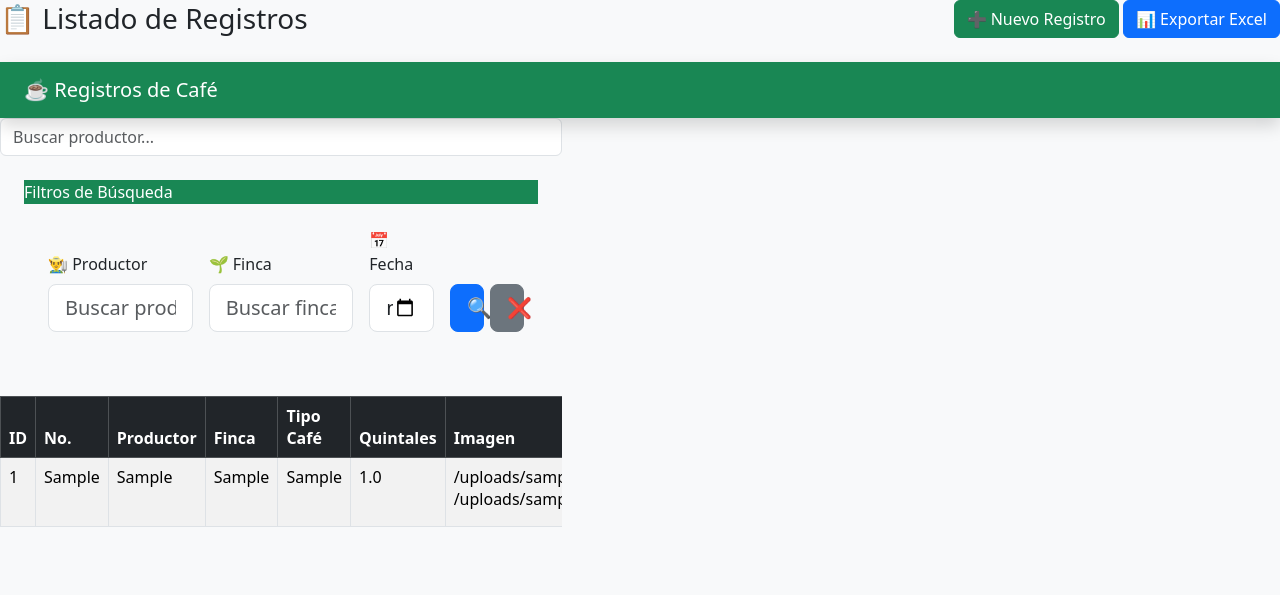
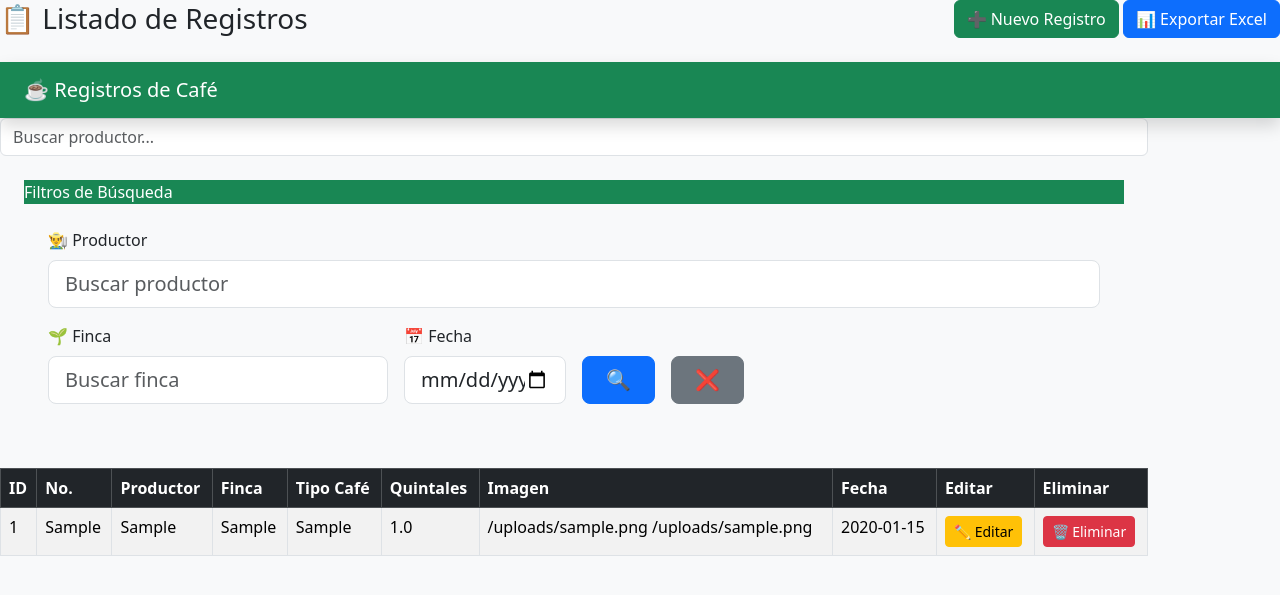
Before and after one commit to asiste-png/sistema-cafe, a Flask app: page /registros in a window 1280 px wide. Shown: the top 595 px of the page. Run offline with Flask 3, Linux system fonts and the light colour scheme; tables that the repository leaves empty hold one stand-in row (values such as "Sample post").

Commit message:
Ajustes visuales en registros

```diff
--- a/templates/registros.html
+++ b/templates/registros.html
@@ -47,7 +47,7 @@
 
     <div class="row">
 
-        <div class="col-md-6">
+        <div class="col-12">
 
             <input
                 type="text"
@@ -66,7 +66,7 @@
 
      <form method="GET" class="row g-3 align-items-end">
 
-    <div class="col-md-4">
+    <div class="col-12">
         <label class="form-label">👨‍🌾 Productor</label>
 
         <input
```
